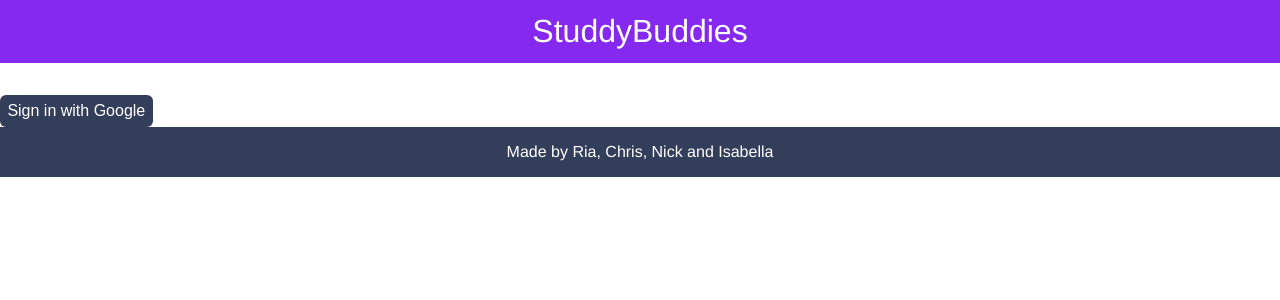
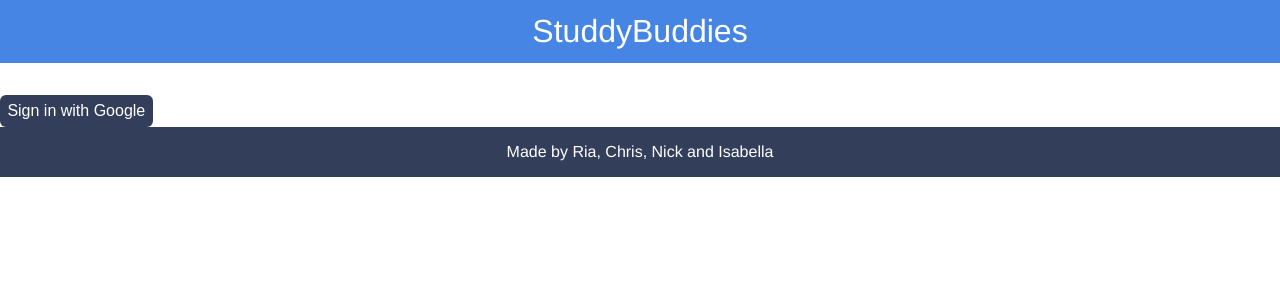
Before and after one commit to IsabellaSchneider7/studdybuddies, a React (Create React App) app in the folder studyBuddiesProject/: page / in a window 1280 px wide. Shown: the top 300 px of the page. Built offline with nearby package versions, Linux system fonts and the light colour scheme; no server answers.

Commit message:
change colour

```diff
--- a/studyBuddiesProject/src/App.css
+++ b/studyBuddiesProject/src/App.css
@@ -15,7 +15,7 @@ body {
 }
 
 header {
-  background: #8629f0;
+  background: #4685e4;
   color: #fff;
   text-align: center;
   flex-grow: 0;
```
